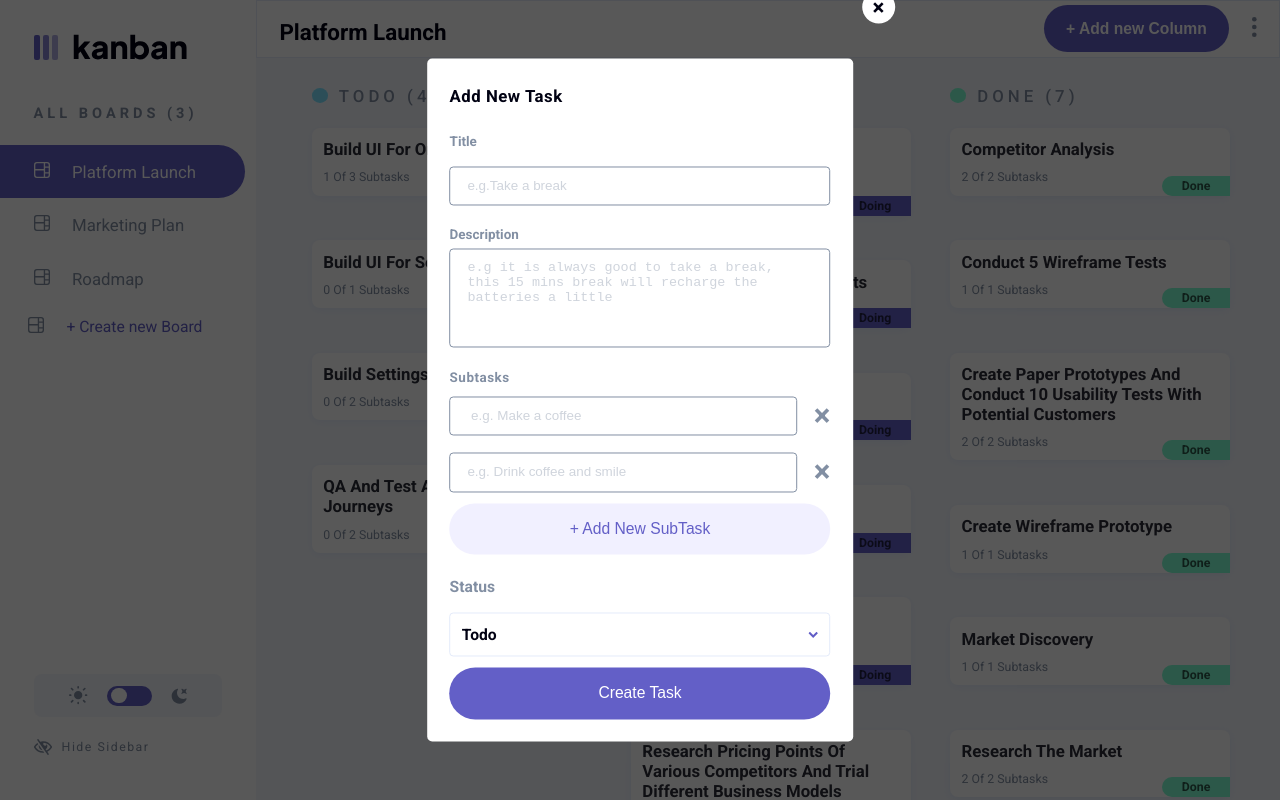
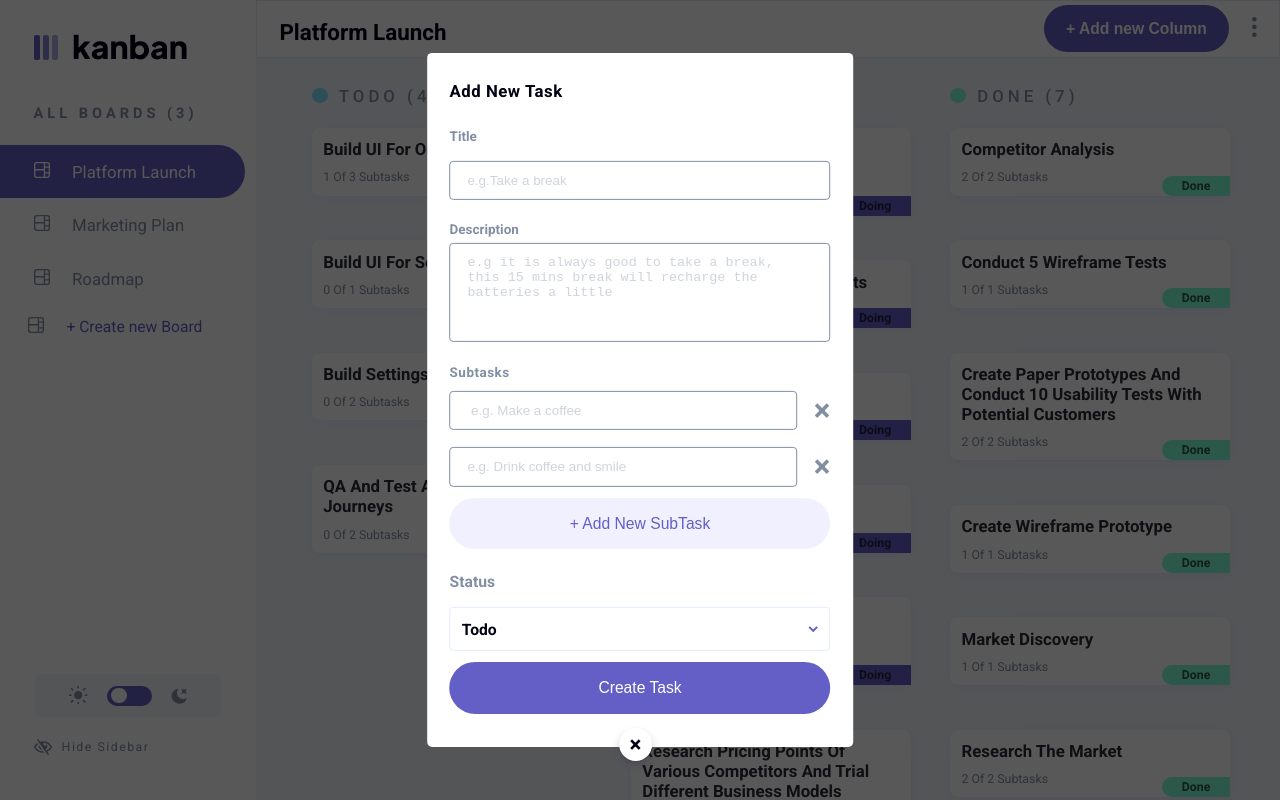
Before and after one commit to Faroukakindele/kanban, a React (Create React App) app: page / in a window 1280 px wide. Both pictures are taken after a click on the button "+ Add new Column". Built offline with nearby package versions, Linux system fonts and the light colour scheme.

Commit message:
Fixed Css Bugs

```diff
--- a/src/components/Overlay.module.css
+++ b/src/components/Overlay.module.css
@@ -13,15 +13,17 @@
     color: var(--color-black-dark);
     position: absolute;
     z-index: 20;
-    top :-10%;
-    right: -10%;
+    bottom: -2%;
+    left: 45%;
     width: 3rem;
     height:3rem;
     border-radius: 50%;
-    background-color: var(--color-white);
+    box-shadow: rgba(50, 50, 93, 0.25) 0px 6px 12px -2px, rgba(0, 0, 0, 0.3) 0px 3px 7px -3px;
+  background-color: var(--color-white);
     display: flex;
     align-items: center;
-    justify-content: center
+    justify-content: center;
+
 
 }
 
@@ -41,6 +43,7 @@
     align-items: stretch;
     text-align: left;
 
+    padding-bottom: 3rem;
 }
 @media screen and (max-width :600px) {
     .container{
```
